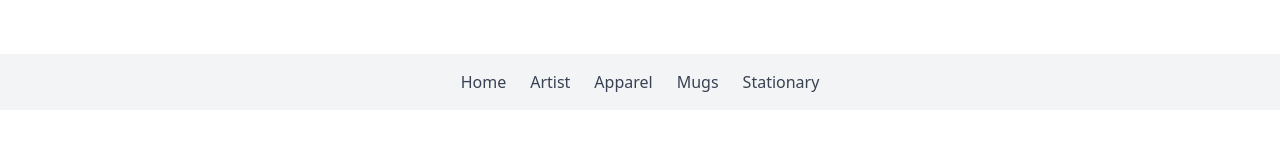
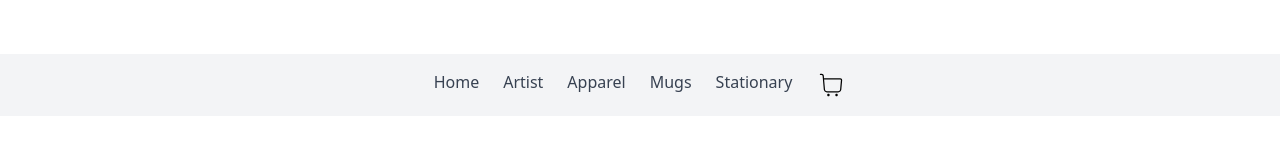
Before and after one commit to fac30/PRO04_FRONT_GAJ_LEVI_DANI_ITZI, a React (Vite) app: page /products in a window 1280 px wide. Shown: the part 122-282 px from the top of the page. Built offline with nearby package versions, Linux system fonts and the light colour scheme.

Commit message:
style: Navigation bar updated

```diff
--- a/src/Components/NavBar.tsx
+++ b/src/Components/NavBar.tsx
@@ -1,6 +1,7 @@
 //Stretch goal for an about page
 
 import { useState, useRef, useEffect } from "react";
+import { CiShoppingCart } from "react-icons/ci";
 
 function NavBar() {
 
@@ -59,6 +60,10 @@ function NavBar() {
                     <li><a href="/" className="nav-link">Apparel</a></li>
                     <li><a href="/" className="nav-link">Mugs</a></li>
                     <li><a href="/" className="nav-link">Stationary</a></li>
+
+                    <div className=" flex  ml-auto">
+                    <CiShoppingCart size={30}/>
+                    </div>
                 </ul>
             </div>
         </nav>
```
